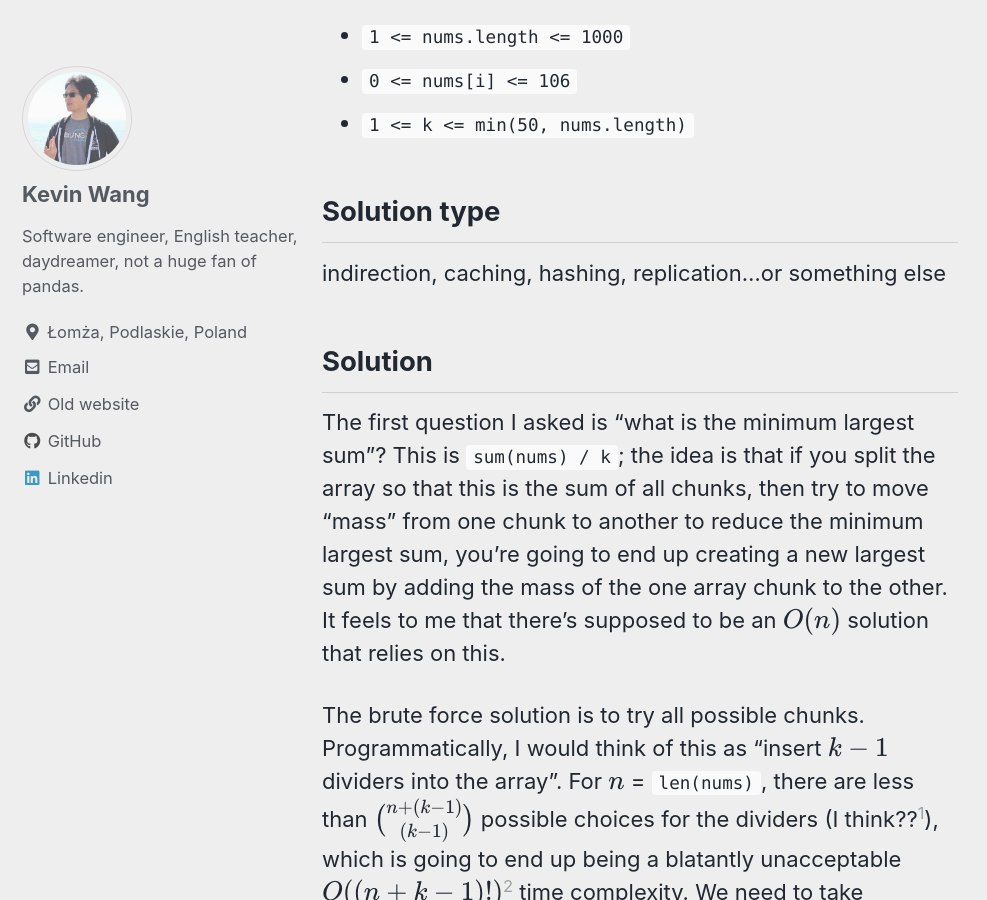
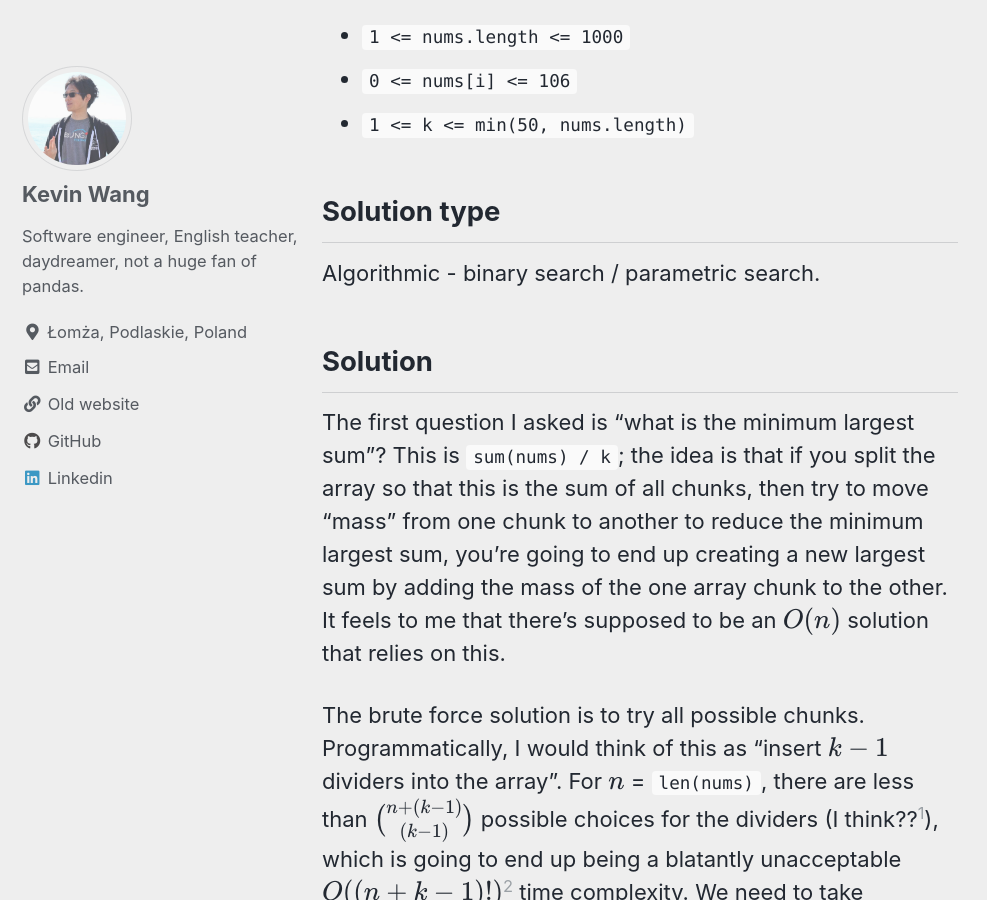
Before and after one commit to michigan-musicer/michigan-musicer.github.io, a Jekyll site: the page built from _posts/2024-01-10-blind75-10.md, in a window 1280 px wide and 900 px high, scrolled down 1281 px. Shown: the whole window, without its empty margins (0-987 px from the left). Built offline with Jekyll 4.4.1, drawn with Linux system fonts in a browser that asks for light colours; cached includes are drawn as plain includes; formulas are drawn with MathJax 3.

Commit message:
small fixes

```diff
--- a/_posts/2024-01-10-blind75-10.md
+++ b/_posts/2024-01-10-blind75-10.md
@@ -44,7 +44,7 @@ The best way is to split it into \[1,2,3\] and \[4,5\], where the largest sum am
 
 ## Solution type
 
-indirection, caching, hashing, replication...or something else
+Algorithmic - binary search / parametric search.
 
 ## Solution
 
```
Also changed, not shown: _posts/2024-01-13-blind75-13.md (+1 -1 lines).
